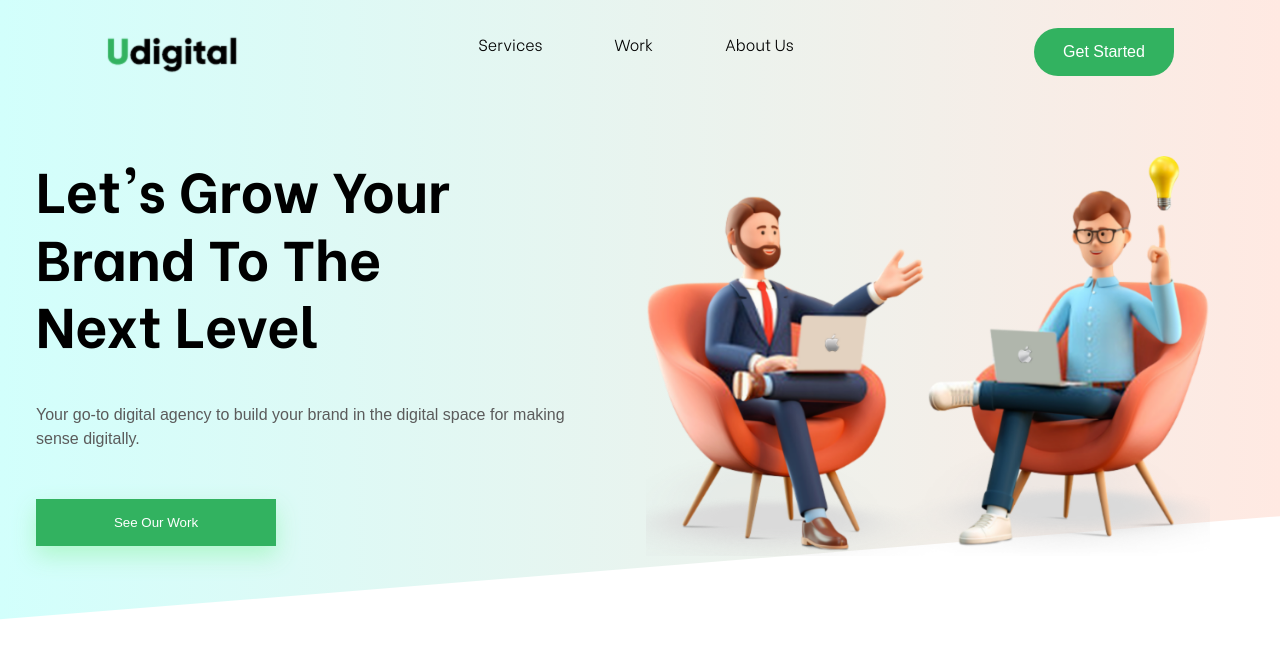
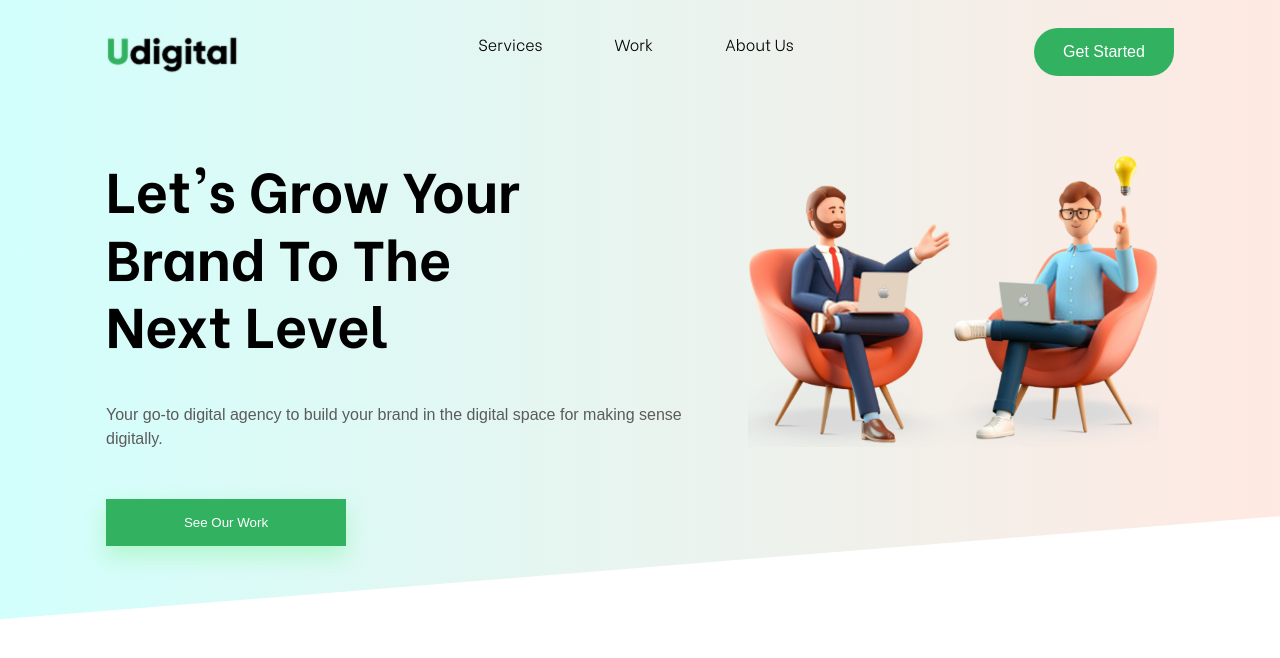
Before and after one commit to vhnam/udigital, a Next.js app: page / in a window 1280 px wide. Shown: the top 658 px of the page. Built offline with nearby package versions, Linux system fonts and the light colour scheme; a web font is replaced by a local one.

Commit message:
feat(Bannber): update content for Banner

```diff
--- a/fragments/homepage/Banner/Content.js
+++ b/fragments/homepage/Banner/Content.js
@@ -12,7 +12,7 @@ const Wrapper = styled.div`
   @media (min-width: 768px) {
     flex: 0 0 auto;
     padding-left: 2.25rem;
-    width: 45%;
+    width: 55%;
     text-align: left;
   }
 `;
--- a/fragments/homepage/Banner/Image.js
+++ b/fragments/homepage/Banner/Image.js
@@ -5,7 +5,7 @@ const Wrapper = styled.div`
 
   @media (min-width: 768px) {
     flex: 0 0 auto;
-    width: 55%;
+    width: 45%;
     padding-top: 5rem;
   }
 `;
--- a/fragments/homepage/Banner/index.js
+++ b/fragments/homepage/Banner/index.js
@@ -4,6 +4,9 @@ import Content from './Content';
 import Image from './Image';
 
 const Wrapper = styled.div`
+  margin: 0 auto;
+  max-width: 71.25rem;
+
   @media (min-width: 768px) {
     display: flex;
     flex-wrap: wrap;
--- a/locales/vi.json
+++ b/locales/vi.json
@@ -2,5 +2,8 @@
   "Nav.Services": "Dịch Vụ",
   "Nav.Work": "Công Việc",
   "Nav.AboutUs": "Giới Thiệu",
-  "Nav.GetStarted": "Bắt Đầu"
+  "Nav.GetStarted": "Bắt Đầu",
+  "Banner.Heading": "<br>Cùng bạn phát triển</br><br>thương hiệu</br>lên tầm cao mới",
+  "Banner.Description": "Giúp xây dựng thương hiệu của bạn trong không gian kỹ thuật số có ý nghĩa hơn.",
+  "Banner.Button": "Xem công việc"
 }
--- a/locales/zh-tw.json
+++ b/locales/zh-tw.json
@@ -2,5 +2,8 @@
   "Nav.Services": "服務",
   "Nav.Work": "工作",
   "Nav.AboutUs": "關於我們",
-  "Nav.GetStarted": "開始使用"
+  "Nav.GetStarted": "開始使用",
+  "Banner.Heading": "<br>讓我們將您的品牌</br><br>提升到一個新的水平</br>",
+  "Banner.Description": "您的首選數字代理商，可以在數字空間中建立自己的品牌，從而在數字上有意義。",
+  "Banner.Button": "看我們的工作"
 }
--- a/pages/index.js
+++ b/pages/index.js
@@ -1,7 +1,7 @@
 import Nav from '../components/Nav';
 
 import Banner from '../fragments/homepage/Banner';
-import Hero from '../fragments/homepage/Banner/Hero';
+import Hero from '../fragments/homepage/Hero';
 
 const Home = () => (
   <>
```
Also changed, not shown: fragments/homepage/Hero/index.js (renamed from fragments/homepage/Banner/Hero/index.js).
